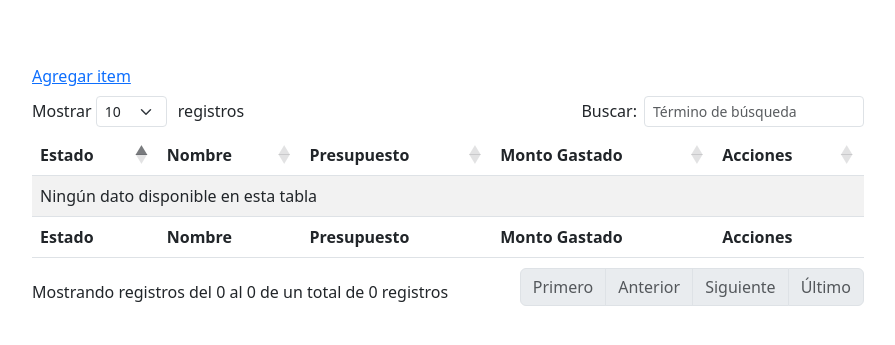
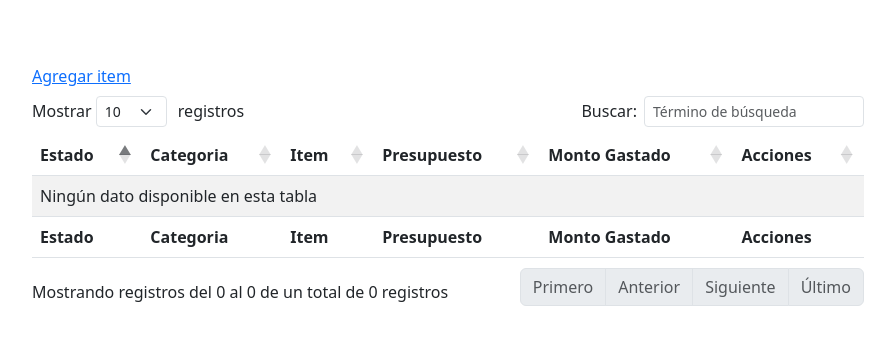
Before and after one commit to Utech17/Iujo, a PHP site: page /item_vista.php in a window 1280 px wide. Shown: the top 345 px of the page, without its empty margins (32-927 px from the left). Run offline with PHP 8.4, Linux system fonts and the light colour scheme; data that the repository does not hold is empty.

Commit message:
Columna categoria agregada al datatable items

```diff
--- a/Proyecto/vista/item_vista.php
+++ b/Proyecto/vista/item_vista.php
@@ -14,7 +14,8 @@
 <table id="tabla" class="table table-striped" style="width:100%">
         <thead>
                             <th>Estado</th>
-                            <th>Nombre</th>
+                            <th>Categoria</th>
+                            <th>Item</th>
                             <th>Presupuesto</th>
                             <th>Monto Gastado</th>
                             <th>Acciones</th>
@@ -24,6 +25,15 @@
                             foreach ($data as $row) {
                                 echo "<tr>";
                                 echo "<td>" . $row['estado'] . "</td>";
+                                                        $Nombre_categoria = '';
+                            foreach ($data2 as $categoria) {
+                                if ($categoria['id_categoria'] == $row['id_categoria']) {
+                                    $Nombre_categoria = $categoria['nombre'];
+                                    break;
+                                }
+                            }
+
+                                echo "<td>" . $Nombre_categoria . "</td>";
                                 echo "<td>" . $row['nombre'] . "</td>";
                                 echo "<td></td>"; // Columna vacía
                                 echo "<td></td>"; // Columna vacía
@@ -35,7 +45,8 @@
         <tfoot>
             <tr>
                 <th>Estado</th>
-                <th>Nombre</th>
+                <th>Categoria</th>
+                <th>Item</th>
                 <th>Presupuesto</th>
                 <th>Monto Gastado</th>
                 <th>Acciones</th>
```
